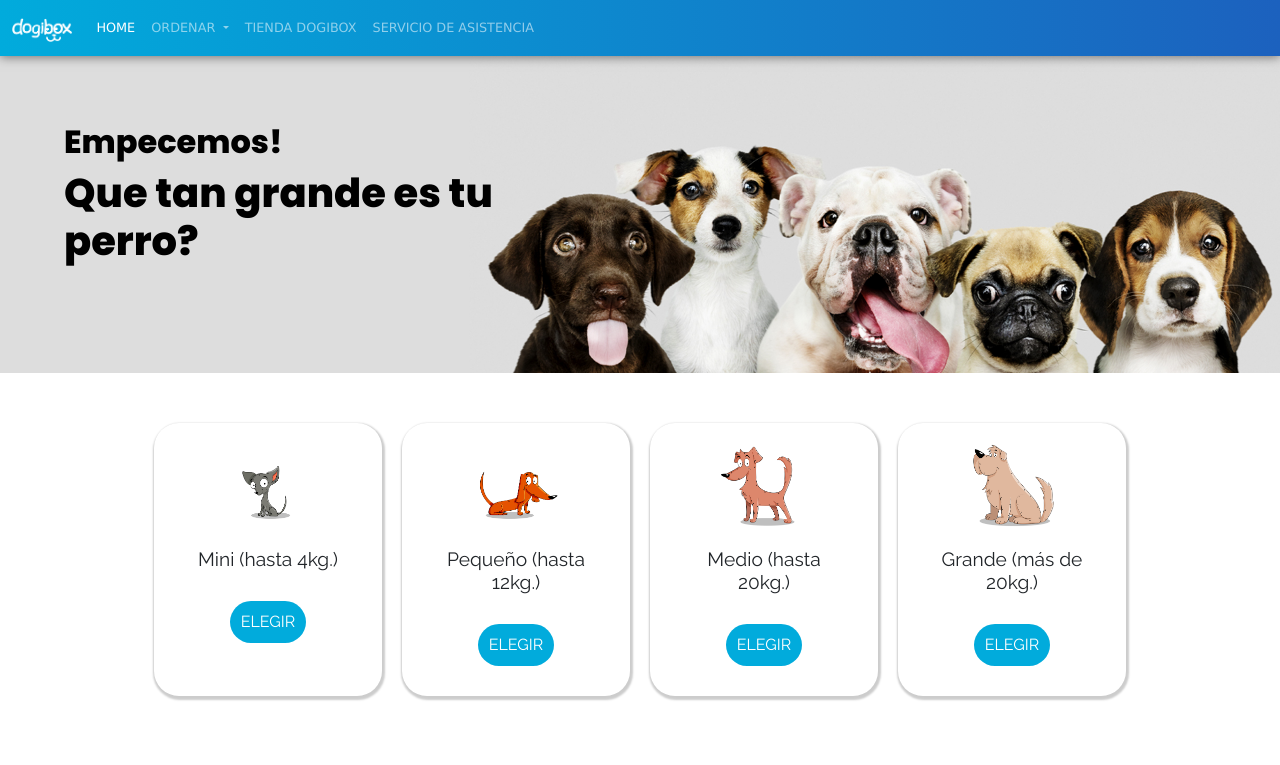
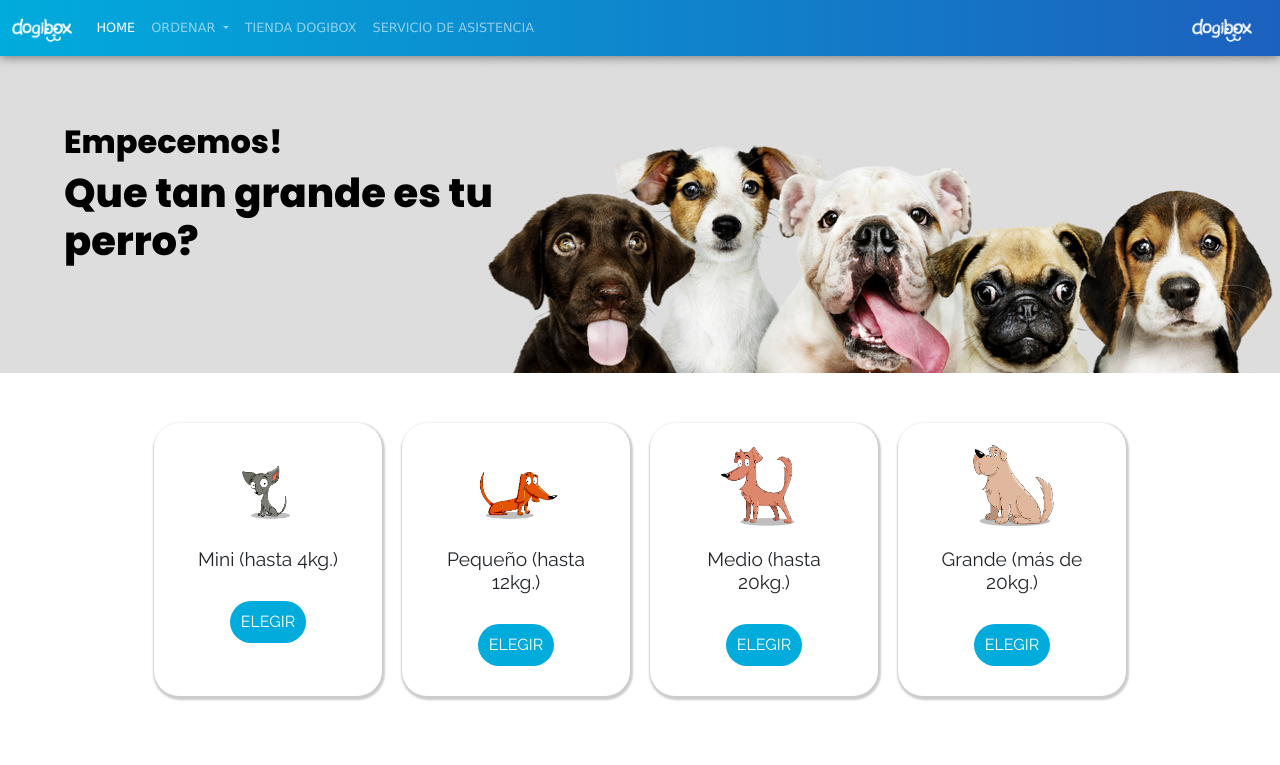
Before and after one commit to maugast/dogibox, a website: page ordenar.html in a window 1280 px wide. Shown: the top 765 px of the page. Drawn offline with nearby package versions, Linux system fonts and the light colour scheme; grey boxes are pictures that could not be loaded.

Commit message:
Se ajusta el navbar

```diff
--- a/ordenar.html
+++ b/ordenar.html
@@ -34,8 +34,8 @@
    <nav class="navbar fixed-top navbar-expand-lg navbar-dark">
     <div class="container-fluid">
         <a class="navbar-brand" href="#">
-            <img src="imagenes/dogibox-logo-2.png" alt="dogibox logo" width="auto" height="24">
-          </a>
+          <img src="imagenes/dogibox-logo-2.png" alt="dogibox logo" width="auto" height="24">
+        </a>
       <button class="navbar-toggler" type="button" data-bs-toggle="collapse" data-bs-target="#navbarSupportedContent" aria-controls="navbarSupportedContent" aria-expanded="false" aria-label="Toggle navigation">
         <span class="navbar-toggler-icon"></span>
       </button>
@@ -65,6 +65,9 @@
           </li>
         </ul>
       </div>
+      <a class="navbar-brand" href="#">
+        <img src="imagenes/dogibox-logo-2.png" alt="dogibox logo" width="auto" height="24">
+      </a>
     </div>
 </nav>
 
```
Also changed, not shown: imagenes/shopping-cart.png (added).
